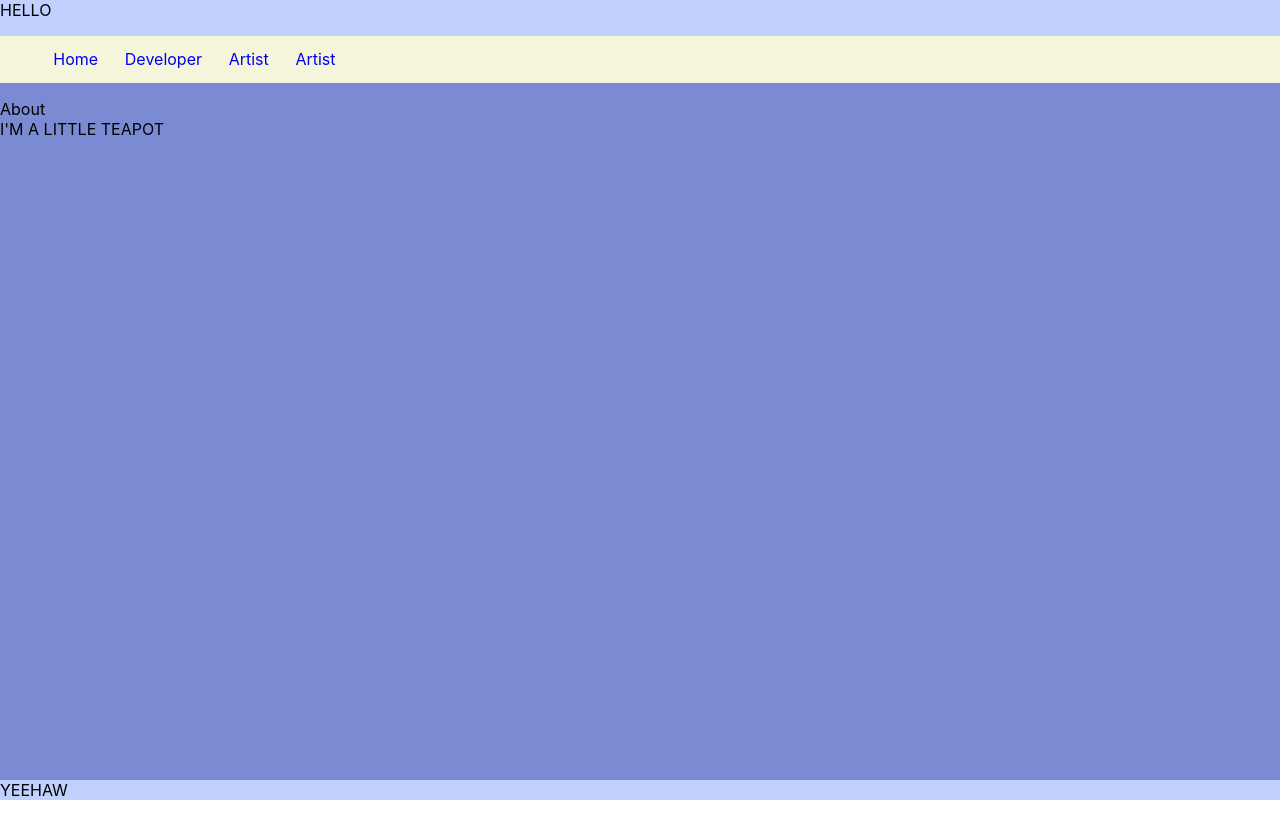
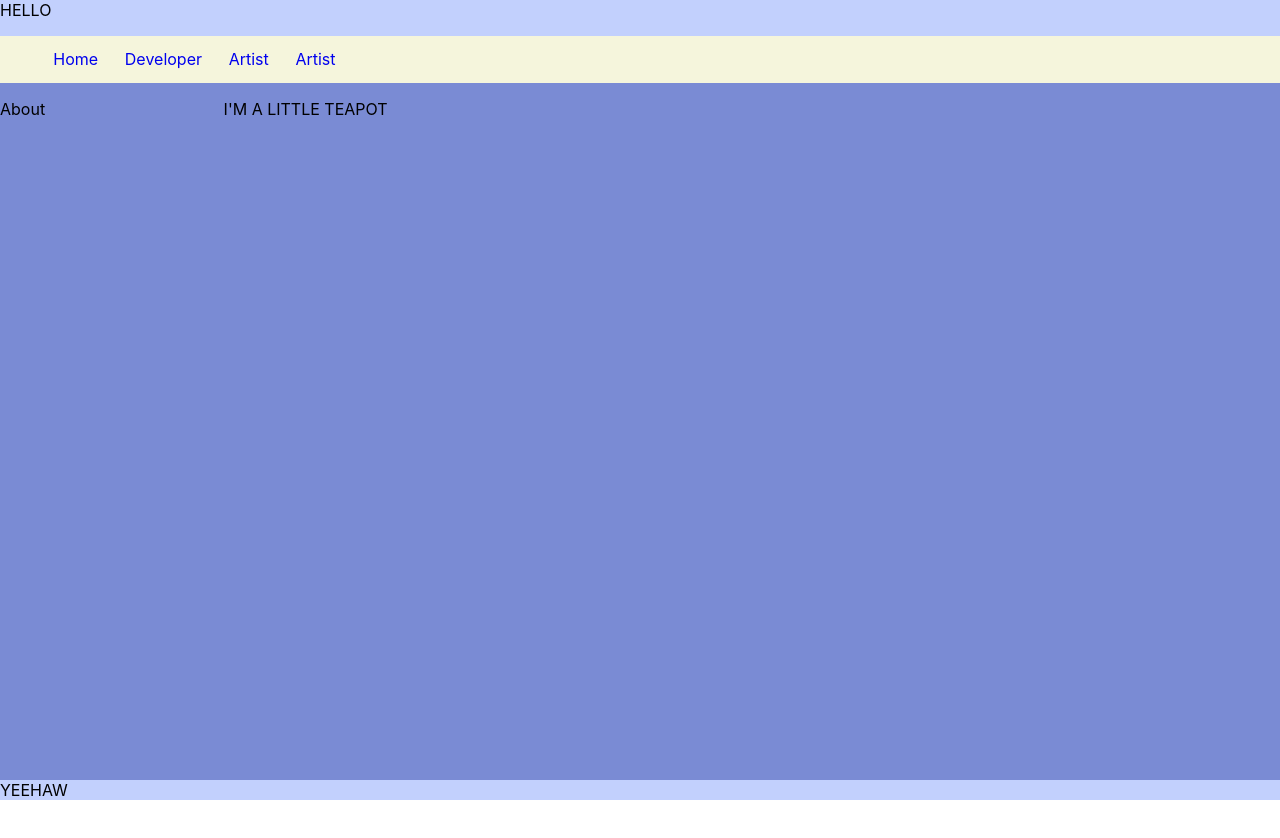
Before and after one commit to sketchychen/sketchychen.github.io, a React (Create React App) app: page /me in a window 1280 px wide. Shown: the top 838 px of the page. Built offline with nearby package versions, Linux system fonts and the light colour scheme.

Commit message:
added Gallery component

```diff
--- a/src/app/components/Layout.tsx
+++ b/src/app/components/Layout.tsx
@@ -19,7 +19,7 @@ interface LayoutProps {
 
 export default function Layout(props: LayoutProps): ReactElement {
     return (
-        <div className='layout'>
+        <div className='layout-container'>
             <header className='layout-header'>
                 <div className='banner'>HELLO</div>
                 <Nav { ...props } />
--- a/src/app/components/Page.tsx
+++ b/src/app/components/Page.tsx
@@ -1,4 +1,6 @@
 import { ReactElement } from 'react';
+
+import '../../styles/page.scss';
 
 
 export interface PagePropsType {
@@ -8,11 +10,13 @@ export interface PagePropsType {
 
 export default function Page(props: PagePropsType): ReactElement {
     return(
-        <div className="page">
-            <header className="page-header">
+        <div className="page-container">
+            <div className="page-banner">
                 { props.title }
-            </header>
-            { props.children }
+            </div>
+            <div className="page-body">
+                { props.children }
+            </div>
         </div>
     );
 };
--- a/src/styles/layout.scss
+++ b/src/styles/layout.scss
@@ -1,7 +1,7 @@
 $layout-bgcolor: #7a8bd4;
 $layout-header-bgcolor: rgb(194, 208, 253);
 
-.layout {
+.layout-container {
     background-color: $layout-bgcolor;
     height: 100vh;
     & h1 {
--- a/src/styles/page.scss
+++ b/src/styles/page.scss
@@ -0,0 +1,18 @@
+.page-container {
+    display: grid;
+    height: 100%;
+}
+
+.page-banner {
+    grid-area: banner;
+}
+.page-body {
+    grid-area: body;
+}
+
+@media only screen and (orientation: landscape) {
+    .page-container {
+        grid-template-areas:
+        'banner body body body body body';
+    }
+}
```
Also changed, not shown: src/app/components/Gallery.tsx (+19 -2 lines), src/styles/gallery.scss (added, +23 -0 lines).
